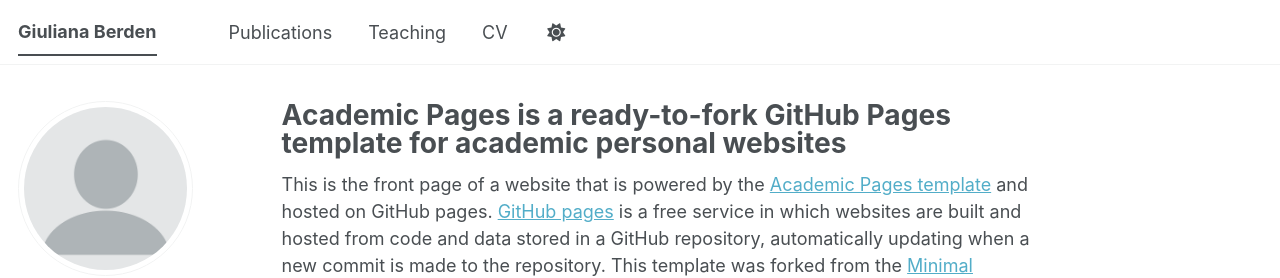
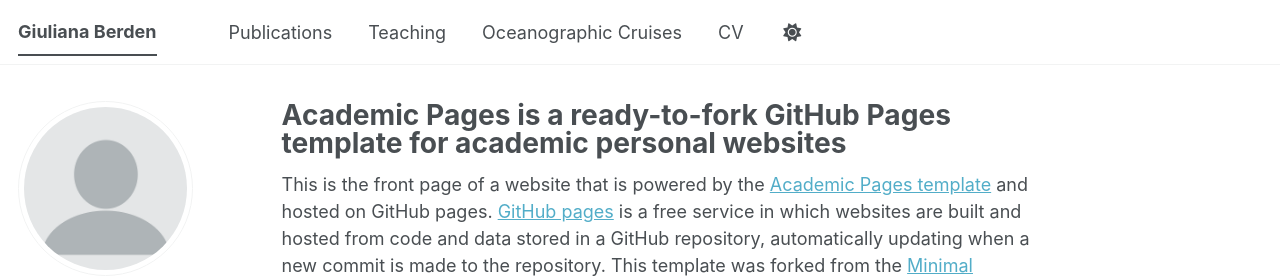
Before and after one commit to GiulianaB/GiulianaB, a Jekyll site: the page built from _pages/about.md, in a window 1280 px wide. Shown: the top 278 px of the page. Built offline with Jekyll 4.4.1, drawn with Linux system fonts in a browser that asks for light colours; some web fonts are replaced; a script bundle is joined from its source files by our own code; library files that are not in the unit come from our copies.

Commit message:
Add Oceanographic Cruises to navigation

```diff
--- a/_data/navigation.yml
+++ b/_data/navigation.yml
@@ -14,5 +14,8 @@ main:
   - title: "Teaching"
     url: /teaching/
 
+  - title: "Oceanographic Cruises"
+    url: /cruises/
+
   - title: "CV"
     url: /cv/
```
